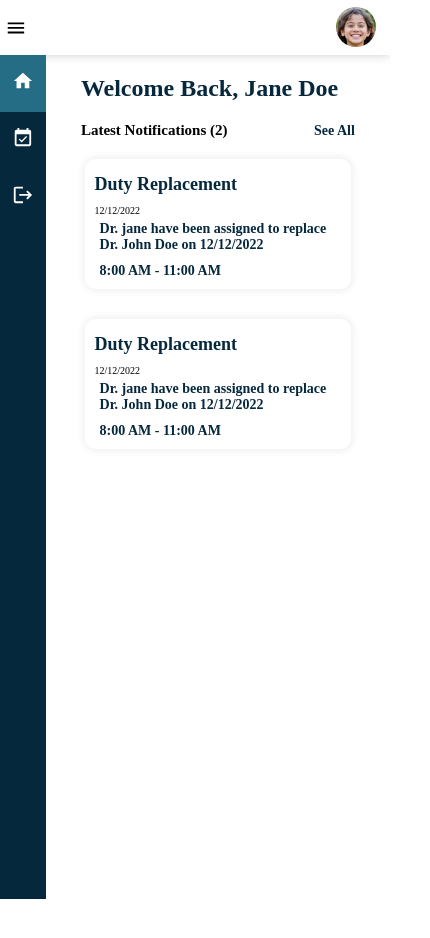
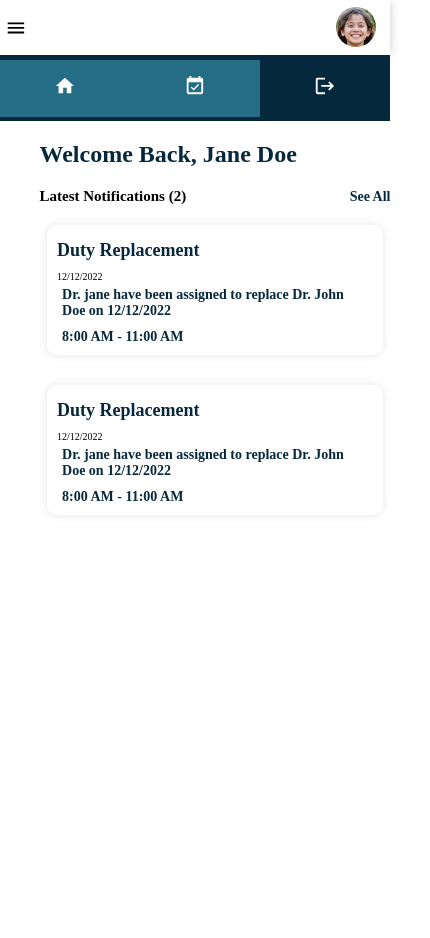
Before and after one commit to Sneha-Shaw/shift_frontend, a React (Create React App) app: page / in a window 390 px wide. Shown: the whole page, 430 px wide, since content can reach past the window. After the commit the page ends 899 px from the top, so only its background shows below. Built offline with nearby package versions, Linux system fonts and the light colour scheme.

Commit message:
`fix`:~approval`

```diff
--- a/src/components/Sidebar/Sidebar.js
+++ b/src/components/Sidebar/Sidebar.js
@@ -18,9 +18,12 @@ const Sidebar = () => {
 
     const location = useLocation();
     const path = location.pathname;
-    // extract the first route from path
     const pathArr = path.split('/');
     const firstPath = '/' + pathArr[1];
+
+    // check if window is laptop or mobile
+    const isMobile = window.innerWidth <= 600;
+
     return (
         <div className={classes.root}>
             {/* home and self service icons */}
@@ -38,7 +41,7 @@ const Sidebar = () => {
                 {
                     managerInfo ? (
                         <NavLink
-                            to='/attendance'
+                            to={isMobile ? firstPath === 'attendance' ? '/attendance' : '#' : '/attendance'}
                             className={
                                 firstPath === 'attendance' ? classes.active : classes.navLink
                             }
@@ -55,9 +58,8 @@ const Sidebar = () => {
 
                     )
                         :
-                        <NavLink to={
-                            firstPath === 'self-service' ? '/self-service' : '#'
-                        }
+                        <NavLink
+                            to={isMobile ? firstPath === 'self-service' ? '/self-service' : '#' : '/self-service'}
                             className={
                                 firstPath === 'self-service' ? classes.active : classes.navLink
                             }
--- a/src/components/Sidebar/styles.js
+++ b/src/components/Sidebar/styles.js
@@ -8,8 +8,8 @@ export default makeStyles((theme) => ({
         zIndex: 10000,
         position: "relative",
         [theme.breakpoints.down("sm")]: {
-            width: "15%",
-            height: "100%",
+            width: "100%",
+            height: "9vh",
         },
     },
     list:{
@@ -78,7 +78,8 @@ export default makeStyles((theme) => ({
             '& span':{
                 fontSize: "1.5rem",
             }
-        }
+        },
+
     },
 
     icons:{
@@ -94,6 +95,9 @@ export default makeStyles((theme) => ({
         [theme.breakpoints.down("sm")]: {
             display: "none",
         },
+      },
+      [theme.breakpoints.down("sm")]: {
+        flexDirection: "row",
       }
     },
 
--- a/src/pages/Approvals/Approvals.js
+++ b/src/pages/Approvals/Approvals.js
@@ -98,6 +98,7 @@ const Approvals = () => {
 
                                             </div>
                                             <div className={classes.leaveReqItemContent}>
+                                                <div>
                                                 <div className={classes.leaveReqItemContentItem}>
                                                     <h4>Start Date</h4>
                                                     <p>{item.startDate}</p>
@@ -117,6 +118,7 @@ const Approvals = () => {
                                                 <div className={classes.leaveReqItemContentItem}>
                                                     <h4>Status</h4>
                                                     <p>{item.status}</p>
+                                                </div>
                                                 </div>
                                                 <div className={classes.HeaderBtn}>
                                                     <Button variant="contained" className={classes.acceptBtn}>Accept</Button>
--- a/src/pages/Approvals/styles.js
+++ b/src/pages/Approvals/styles.js
@@ -6,6 +6,9 @@ export default makeStyles((theme) => ({
         // height: "100vh",
         display: "flex",
         background: "#f7f7f7",
+        [theme.breakpoints.down("sm")]: {
+            flexDirection: "column"
+         }
     },
     main: {
         width: "55%",
@@ -16,6 +19,9 @@ export default makeStyles((theme) => ({
         // justifyContent: "center",
         margin: "8rem auto",
         borderRadius: "1rem",
+        [theme.breakpoints.down("sm")]: {
+            width: "90%"
+         }
 
     },
     tabs: {
@@ -55,6 +61,9 @@ export default makeStyles((theme) => ({
         // margin: "2rem auto",
 
         padding: "2rem",
+        [theme.breakpoints.down("sm")]: {
+            flexDirection: "column"
+         },
         '& h3': {
             fontSize: "2rem",
             fontWeight: "bold",
@@ -93,6 +102,10 @@ export default makeStyles((theme) => ({
                 justifyContent: "space-between",
                 alignItems: "center",
                 fontSize: "initial",
+                [theme.breakpoints.down("sm")]: {
+                    flexDirection: "column",
+                    alignItems: "flex-start"
+                 }
             }
            },
 
@@ -117,7 +130,15 @@ export default makeStyles((theme) => ({
             color: "#fff",
             border: "1px solid red",
             borderRadius: "0.5rem",
-        }
+        },
+        [theme.breakpoints.down("sm")]: {
+            width: "60%",
+            margin: "auto",
+            justifyContent: "space-between",
+            '&>button':{
+                width: "45%"
+            }
+         }
     },
     specialReqItemContent:{
         width: "100%",
@@ -126,7 +147,8 @@ export default makeStyles((theme) => ({
     leaveReqItemContentItem:{
         width: "15%",
 
-    }
+    },
+
 
 
     }))
--- a/src/pages/Break/styles.js
+++ b/src/pages/Break/styles.js
@@ -6,7 +6,10 @@ export default makeStyles((theme) => ({
         height: "100vh",
         display: "flex",
         background: "#f7f7f7",
-        position: "relative"
+        position: "relative",
+        [theme.breakpoints.down("sm")]: {
+           flexDirection: "column"
+        }
     },
     main: {
         width: "55%",
@@ -26,7 +29,7 @@ export default makeStyles((theme) => ({
             }
         },
         [theme.breakpoints.down("sm")]: {
-            width: "75%",
+            width: "95%",
         }
 
     },
--- a/src/pages/DoctorsList/styles.js
+++ b/src/pages/DoctorsList/styles.js
@@ -6,7 +6,10 @@ export default makeStyles((theme) => ({
         height: "100vh",
         display: "flex",
         background: "#f7f7f7",
-        position: "relative"
+        position: "relative",
+        [theme.breakpoints.down("sm")]: {
+            flexDirection: "column"
+         }
     },
     main: {
         width: "55%",
@@ -26,7 +29,7 @@ export default makeStyles((theme) => ({
             }
         },
         [theme.breakpoints.down("sm")]: {
-            width: "75%",
+            width: "90%",
         }
 
     },
--- a/src/pages/Home/styles.js
+++ b/src/pages/Home/styles.js
@@ -5,7 +5,9 @@ export default makeStyles((theme) => ({
         width: "100%",
         height: "100vh",
         display: "flex",
-        // background: "#f7f7f7",
+        [theme.breakpoints.down("sm")]: {
+            flexDirection: "column"
+         }
     },
     main: {
         width: "100%",
```
